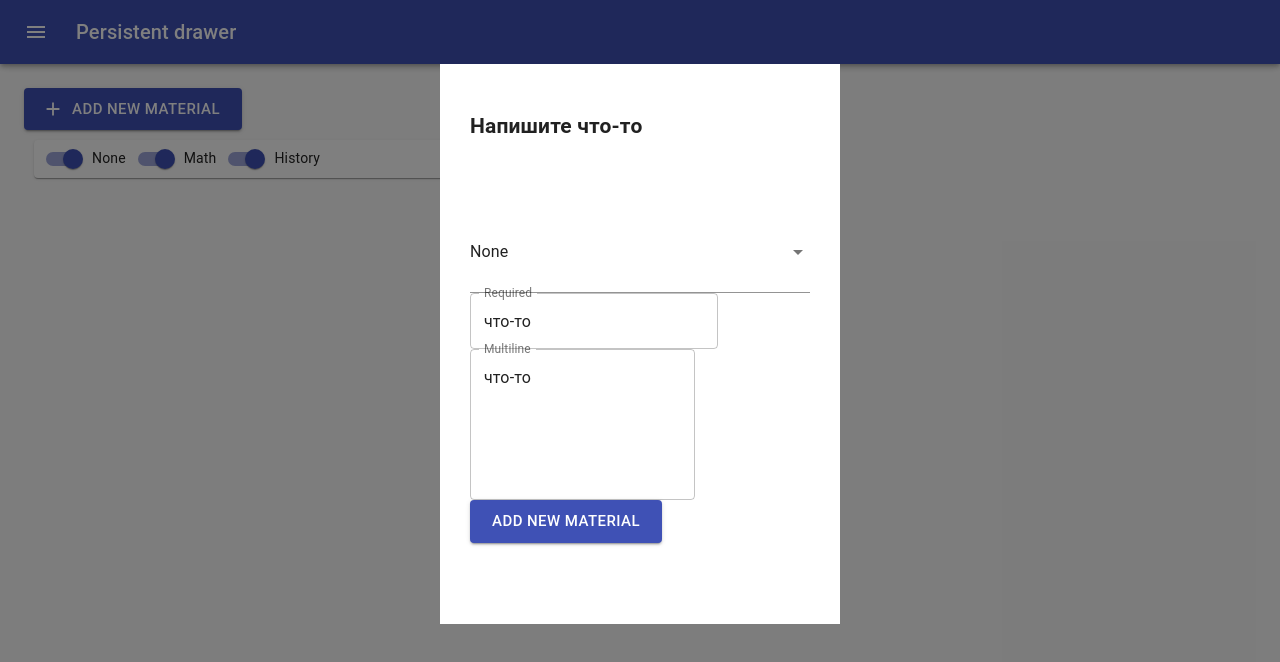
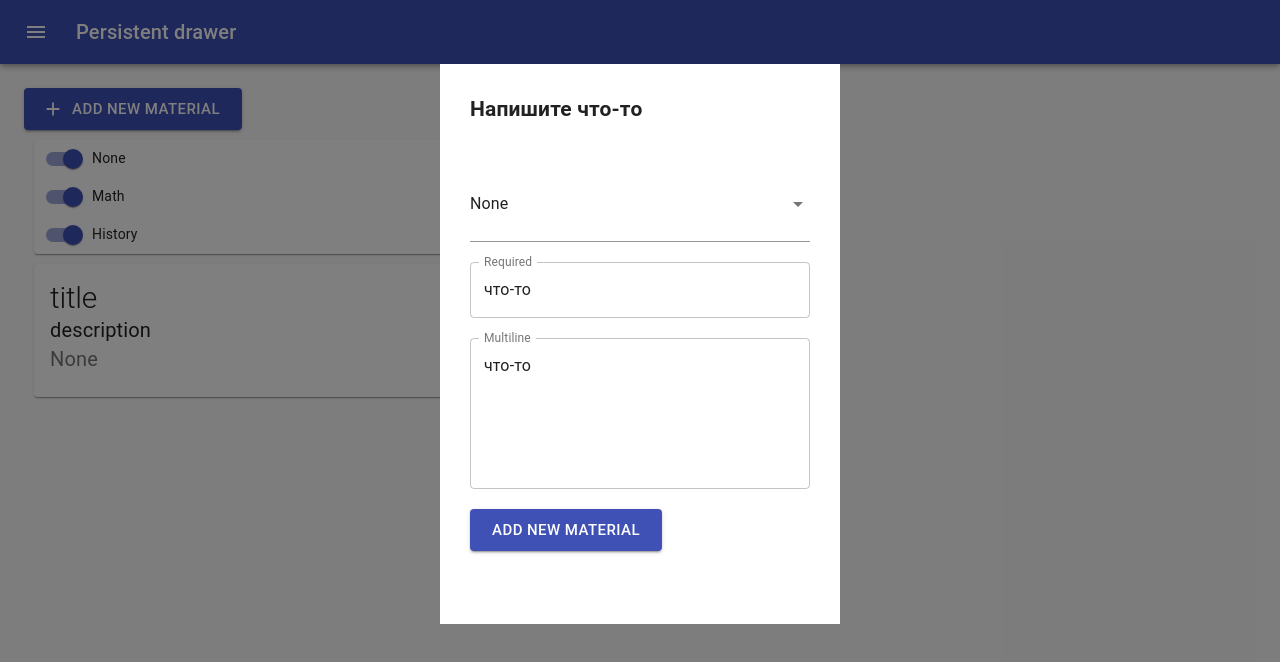
Before and after one commit to alex2532152/material-react, a React (Create React App) app: page / in a window 1280 px wide. Both pictures are taken after a click on the button "ADD NEW MATERIAL". Shown: the top 662 px of the page. Built offline with nearby package versions, Linux system fonts and the light colour scheme.

Commit message:
add localStorage

```diff
--- a/src/App.js
+++ b/src/App.js
@@ -85,9 +85,8 @@ export default function PersistentDrawerLeft() {
   const classes = useStyles();
   const theme = useTheme();
   const [open, setOpen] = React.useState(false);
-  const initialMaterial = {id: 1, title: 'title', description: 'description', group: 'none'}
-  const [materialState, setMaterialState] = React.useState([initialMaterial])
-
+  const initialMaterial = {id: 1, title: 'title', description: 'description', group: 'None'} // можно оставить пустой объект
+  const [materialState, setMaterialState] = React.useState(JSON.parse(localStorage.getItem('materials')) ? JSON.parse(localStorage.getItem('materials')) : [initialMaterial])
   const handleDrawerOpen = () => {
     setOpen(true);
   };
--- a/src/components/Material/AddNewMaterial/AddNewMaterial.jsx
+++ b/src/components/Material/AddNewMaterial/AddNewMaterial.jsx
@@ -21,6 +21,7 @@ export default ({open, setOpen, materialState, setMaterialState}) => {
             group: group
         }
         setMaterialState([...materialState, newItem])
+        localStorage.setItem('materials', JSON.stringify(materialState))
         setOpen(false)
     }
     return (
@@ -30,6 +31,7 @@ export default ({open, setOpen, materialState, setMaterialState}) => {
                 onClose={() => setOpen(false)}
                 aria-labelledby="simple-modal-title"
                 aria-describedby="simple-modal-description"
+                variant="outlined"
             >
                 <div className='modal'>
                     <h2>Напишите что-то</h2>
--- a/src/components/Material/Material.jsx
+++ b/src/components/Material/Material.jsx
@@ -6,7 +6,6 @@ import Button from '@material-ui/core/Button';
 import AddIcon from '@material-ui/icons/Add';
 import { Typography } from '@material-ui/core';
 import Card from '@material-ui/core/Card';
-import CardActions from '@material-ui/core/CardActions';
 import CardContent from '@material-ui/core/CardContent';
 import './style.css'
 
@@ -17,16 +16,10 @@ export default ({materialState, setMaterialState}) => {
         groupMath: true,
         groupHistory: true,
     })
-    console.log(materialState);
-    // const Materials = [
-    //     {id: 1, title: 'First material', description: 'Its information about first material', group: 'best'},
-    //     {id: 2, title: 'Second material', description: 'Its information about second material', group: 'main'},
-    //     {id: 3, title: 'Third material', description: 'Its information about third material', group: 'main'},
-    // ]
-    // const [material, setMaterial] = React.useState(Materials)
+    localStorage.setItem('materials', JSON.stringify(materialState))
+
     return (
         <div>
-            {/* <MaterialsBlock material={material} setMaterial={setMaterial} /> */}
             <Button
                 onClick={()=> setOpen(true)}
                 variant="contained"
@@ -40,15 +33,28 @@ export default ({materialState, setMaterialState}) => {
             <AddNewMaterial open={open} setOpen={setOpen} materialState={materialState} setMaterialState={setMaterialState} />
 
             <div>
-                {materialState.filter(item => {
-                    if (item.group === 'None' && groupState.groupNone) {
-                        return true
-                    } else if (item.group === 'Math' && groupState.groupMath) {
-                        return true
-                    } else if (item.group === 'History' && groupState.groupHistory) {
-                        return true
+                {JSON.parse(localStorage.getItem('materials')).filter(item => {
+                    switch (item.group) {
+                        case 'None':
+                            if (groupState.groupNone) return true
+                            break;
+                        case 'Math':
+                            if (groupState.groupMath) return true
+                            break;
+                        case 'History':
+                            if (groupState.groupHistory) return true
+                            break;
+                        default:
+                            return false
                     }
-                    return false
+                    // if (item.group === 'None' && groupState.groupNone) {
+                    //     return true
+                    // } else if (item.group === 'Math' && groupState.groupMath) {
+                    //     return true
+                    // } else if (item.group === 'History' && groupState.groupHistory) {
+                    //     return true
+                    // }
+                    // return false
                 }).map(item => (
                     <>
                     <Card className='cardBlock'>
--- a/src/components/Material/Swiches/Swiches.jsx
+++ b/src/components/Material/Swiches/Swiches.jsx
@@ -2,13 +2,12 @@ import React from 'react'
 import './../style.css'
 import Switch from '@material-ui/core/Switch';
 import Card from '@material-ui/core/Card';
-import CardActions from '@material-ui/core/CardActions';
-import CardContent from '@material-ui/core/CardContent';
 
 export default ({groupState, setGroupState}) => {
     return (
         <div>
             <Card className='cardBlock'>
+                <div>
                     <Switch
                         checked={groupState.groupNone}
                         onChange={() => setGroupState((prev) => ({...prev, groupNone: !prev.groupNone}))}
@@ -17,6 +16,8 @@ export default ({groupState, setGroupState}) => {
                         inputProps={{ 'aria-label': 'secondary checkbox' }}
                     />
                     <label>None</label>
+                </div>
+                <div>
                     <Switch
                         checked={groupState.groupMath}
                         onChange={() => setGroupState((prev) => ({...prev, groupMath: !prev.groupMath}))}
@@ -25,6 +26,8 @@ export default ({groupState, setGroupState}) => {
                         inputProps={{ 'aria-label': 'primary checkbox' }}
                     />
                     <label>Math</label>
+                </div>
+                <div>
                     <Switch
                         checked={groupState.groupHistory}
                         onChange={() => setGroupState((prev) => ({...prev, groupHistory: !prev.groupHistory}))}
@@ -33,6 +36,7 @@ export default ({groupState, setGroupState}) => {
                         inputProps={{ 'aria-label': 'checkbox with default color' }}
                     />
                     <label>History</label>
+                </div>
              </Card>
 
         </div>
--- a/src/components/Material/style.css
+++ b/src/components/Material/style.css
@@ -5,6 +5,15 @@
     margin: 5% auto;
     display: grid;
     padding: 30px;
+}
+.MuiFormControl-root{
+    width: 100%;
+}
+.modal h2{
+    margin: 0;
+}
+.modal > div, .modal > form > div {
+    margin-bottom: 20px;
 }
 .cardBlock{
     width: 40%;
```
Lines whose indentation alone changed are shown as unchanged.
